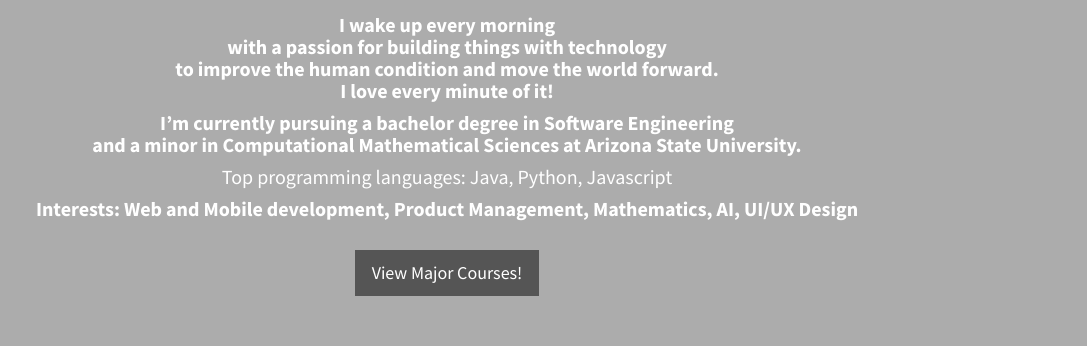
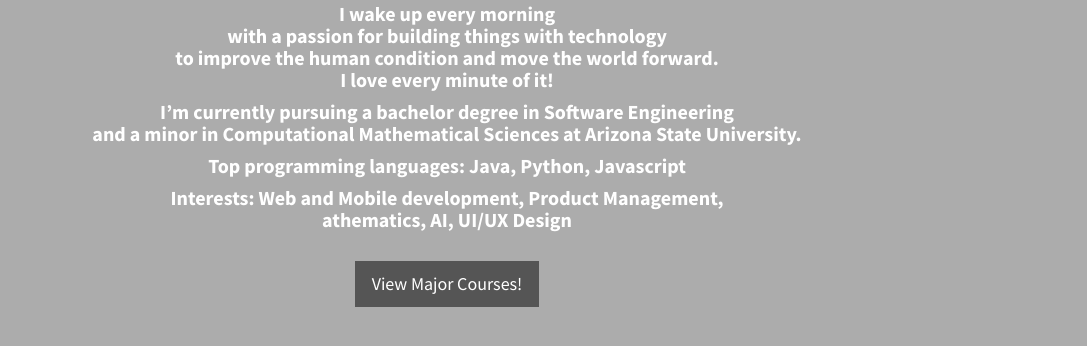
Before and after one commit to TalabH/mygithubpage, a plain HTML site: page about.html in a window 1280 px wide. Shown: the part 332-678 px from the top of the page, without its empty margins (193-1280 px from the left). Drawn offline with Linux system fonts and the light colour scheme.

Commit message:
About me strong bug fix

```diff
--- a/about.html
+++ b/about.html
@@ -63,10 +63,10 @@
                 <h5 class="block-text lg"><strong>I’m currently pursuing a bachelor degree in Software Engineering <br> and a minor in Computational Mathematical Sciences at Arizona State University.</strong></h5>
 
                 <!-- Programming Languages -->
-                <h5 class="block-text lg">Top programming languages: Java, Python, Javascript</h5>
+                <h5 class="block-text lg"><strong>Top programming languages: Java, Python, Javascript</strong></h5>
 
                 <!-- Interests -->
-                <h5 class="block-text lg"><strong>Interests: Web and Mobile development, Product Management, Mathematics, AI, UI/UX Design</strong></h5><br>
+                <h5 class="block-text lg"><strong>Interests: Web and Mobile development, Product Management,<br>athematics, AI, UI/UX Design</strong></h5><br>
 
                 <!-- Courses Btn -->
                 <a href="https://webapp4.asu.edu/programs/t5/roadmaps/ASU00/TSSERBS/null/ALL/2016" class="btn btn-dark btn-lg">View Major Courses!</a>
```
